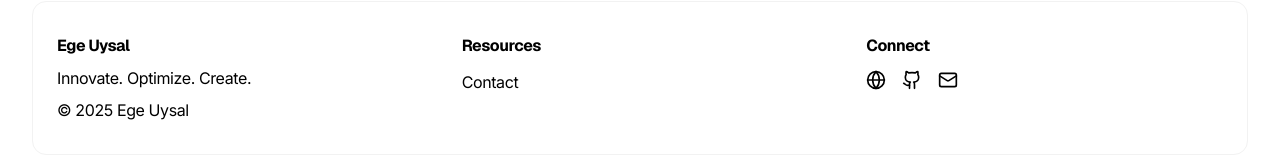
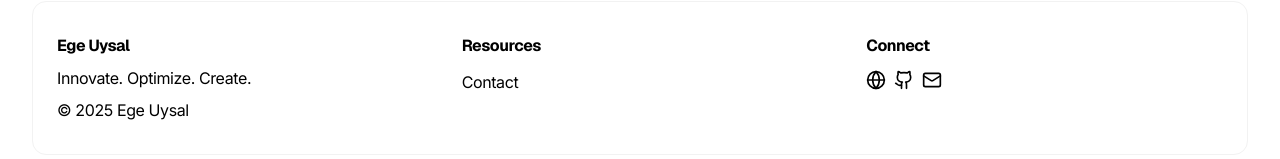
Before and after one commit to egeuysall/portfolio, a Next.js app: page / in a window 1280 px wide. Shown: the part 2995-3154 px from the top of the page. Built offline with nearby package versions, Linux system fonts and the light colour scheme.

Commit message:
Update Footer.tsx

```diff
--- a/components/Footer.tsx
+++ b/components/Footer.tsx
@@ -39,7 +39,7 @@ const Footer: React.FC = () => {
             <h6 className="footer-text font-bold">Connect</h6>
 
             <address className="mt-3 not-italic">
-              <div className="flex items-center h-full gap-4">
+              <div className="flex items-center h-full gap-2">
                 <Link
                   href="https://www.egeuysal.com/"
                   target="_blank"
```
